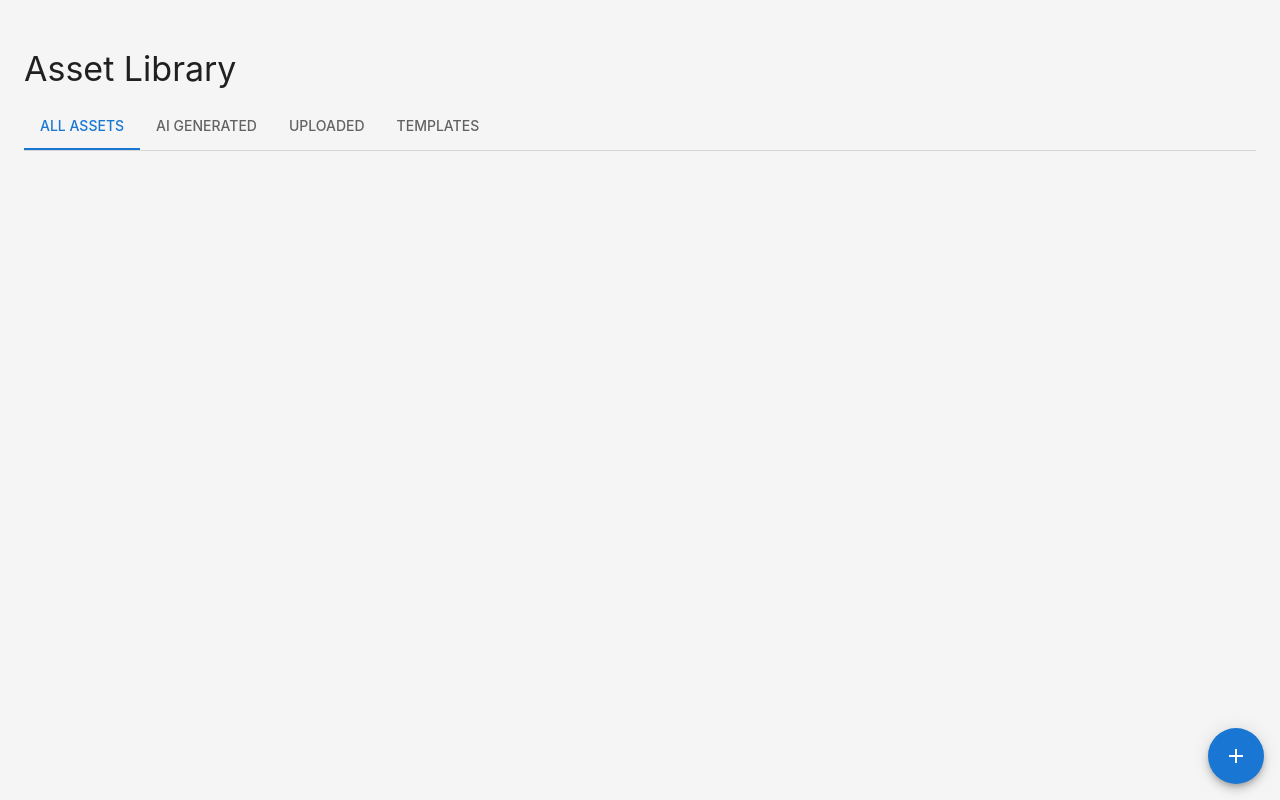
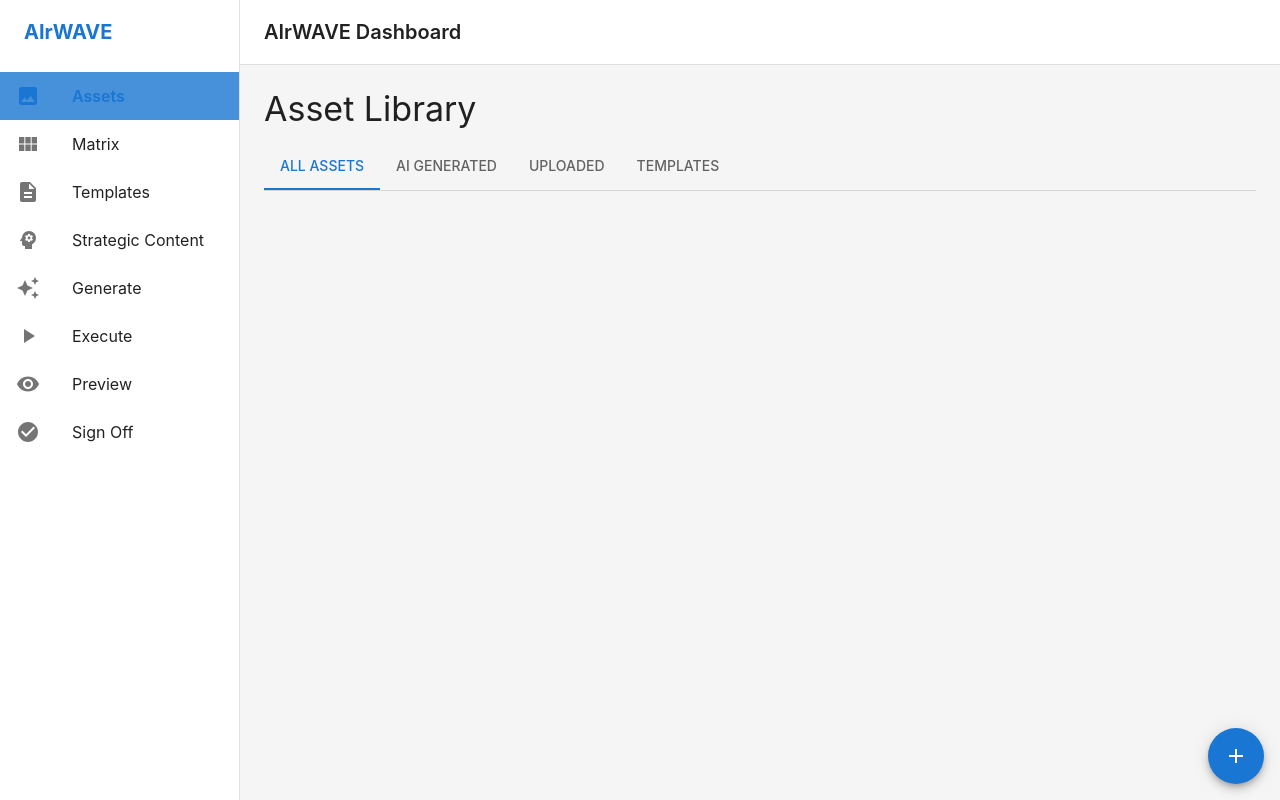
Before and after one commit to tom2tomtomtom/airflow, a Next.js app: page /assets in a window 1280 px wide. Built offline with nearby package versions, Linux system fonts and the light colour scheme.

Commit message:
Fix DashboardLayout with proper navigation and responsive design

```diff
--- a/src/components/DashboardLayout.tsx
+++ b/src/components/DashboardLayout.tsx
@@ -1,21 +1,196 @@
-import React from 'react';
+import React, { useState } from 'react';
+import {
+  AppBar,
+  Box,
+  CssBaseline,
+  Drawer,
+  IconButton,
+  List,
+  ListItem,
+  ListItemButton,
+  ListItemIcon,
+  ListItemText,
+  Toolbar,
+  Typography,
+  useTheme,
+  useMediaQuery,
+} from '@mui/material';
+import {
+  Menu as MenuIcon,
+  Dashboard as DashboardIcon,
+  Image as AssetsIcon,
+  ViewModule as MatrixIcon,
+  Description as TemplatesIcon,
+  Psychology as StrategicIcon,
+  PlayArrow as ExecuteIcon,
+  Visibility as PreviewIcon,
+  CheckCircle as SignOffIcon,
+  AutoAwesome as GenerateIcon,
+} from '@mui/icons-material';
+import { useRouter } from 'next/router';
+
+const drawerWidth = 240;
+
+const navigation = [
+  { name: 'Assets', href: '/assets', icon: AssetsIcon },
+  { name: 'Matrix', href: '/matrix', icon: MatrixIcon },
+  { name: 'Templates', href: '/templates', icon: TemplatesIcon },
+  { name: 'Strategic Content', href: '/strategic-content', icon: StrategicIcon },
+  { name: 'Generate', href: '/generate-enhanced', icon: GenerateIcon },
+  { name: 'Execute', href: '/execute', icon: ExecuteIcon },
+  { name: 'Preview', href: '/preview', icon: PreviewIcon },
+  { name: 'Sign Off', href: '/sign-off', icon: SignOffIcon },
+];
 
 export type DashboardLayoutProps = {
-  title: string;
+  title?: string;
   children: React.ReactNode;
 };
 
-/**
- * Minimal DashboardLayout wrapper for page content.
- * Customize as needed with navigation, sidebar, etc.
- */
-export const DashboardLayout = ({ title, children }: DashboardLayoutProps) => (
-  <div style={{ padding: 24 }}>
-    <header style={{ marginBottom: 24 }}>
-      <h1 style={{ fontSize: 28, fontWeight: 700 }}>{title}</h1>
-    </header>
-    <main>{children}</main>
-  </div>
-);
+export const DashboardLayout: React.FC<DashboardLayoutProps> = ({ title, children }) => {
+  const [mobileOpen, setMobileOpen] = useState(false);
+  const router = useRouter();
+  const theme = useTheme();
+  const isMobile = useMediaQuery(theme.breakpoints.down('sm'));
+
+  const handleDrawerToggle = () => {
+    setMobileOpen(!mobileOpen);
+  };
+
+  const drawer = (
+    <div>
+      <Toolbar>
+        <Typography variant="h6" noWrap component="div" sx={{ fontWeight: 700, color: 'primary.main' }}>
+          AIrWAVE
+        </Typography>
+      </Toolbar>
+      <List>
+        {navigation.map((item) => {
+          const Icon = item.icon;
+          const isActive = router.pathname === item.href;
+
+          return (
+            <ListItem key={item.name} disablePadding>
+              <ListItemButton
+                selected={isActive}
+                onClick={() => {
+                  router.push(item.href);
+                  if (isMobile) {
+                    setMobileOpen(false);
+                  }
+                }}
+                sx={{
+                  '&.Mui-selected': {
+                    backgroundColor: 'primary.light',
+                    '&:hover': {
+                      backgroundColor: 'primary.light',
+                    },
+                  },
+                }}
+              >
+                <ListItemIcon>
+                  <Icon color={isActive ? 'primary' : 'inherit'} />
+                </ListItemIcon>
+                <ListItemText
+                  primary={item.name}
+                  primaryTypographyProps={{
+                    fontWeight: isActive ? 600 : 400,
+                    color: isActive ? 'primary.main' : 'inherit',
+                  }}
+                />
+              </ListItemButton>
+            </ListItem>
+          );
+        })}
+      </List>
+    </div>
+  );
+
+  return (
+    <Box sx={{ display: 'flex' }}>
+      <CssBaseline />
+      <AppBar
+        position="fixed"
+        sx={{
+          width: { sm: `calc(100% - ${drawerWidth}px)` },
+          ml: { sm: `${drawerWidth}px` },
+          backgroundColor: 'background.paper',
+          color: 'text.primary',
+          boxShadow: 'none',
+          borderBottom: '1px solid',
+          borderColor: 'divider',
+        }}
+      >
+        <Toolbar>
+          <IconButton
+            color="inherit"
+            aria-label="open drawer"
+            edge="start"
+            onClick={handleDrawerToggle}
+            sx={{ mr: 2, display: { sm: 'none' } }}
+          >
+            <MenuIcon />
+          </IconButton>
+          <Typography variant="h6" noWrap component="div" sx={{ fontWeight: 600 }}>
+            {title || 'AIrWAVE Dashboard'}
+          </Typography>
+        </Toolbar>
+      </AppBar>
+      <Box
+        component="nav"
+        sx={{ width: { sm: drawerWidth }, flexShrink: { sm: 0 } }}
+        aria-label="navigation menu"
+      >
+        <Drawer
+          variant="temporary"
+          open={mobileOpen}
+          onClose={handleDrawerToggle}
+          ModalProps={{
+            keepMounted: true, // Better open performance on mobile.
+          }}
+          sx={{
+            display: { xs: 'block', sm: 'none' },
+            '& .MuiDrawer-paper': {
+              boxSizing: 'border-box',
+              width: drawerWidth,
+              borderRight: '1px solid',
+              borderColor: 'divider',
+            },
+          }}
+        >
+          {drawer}
+        </Drawer>
+        <Drawer
+          variant="permanent"
+          sx={{
+            display: { xs: 'none', sm: 'block' },
+            '& .MuiDrawer-paper': {
+              boxSizing: 'border-box',
+              width: drawerWidth,
+              borderRight: '1px solid',
+              borderColor: 'divider',
+            },
+          }}
+          open
+        >
+          {drawer}
+        </Drawer>
+      </Box>
+      <Box
+        component="main"
+        sx={{
+          flexGrow: 1,
+          p: 3,
+          width: { sm: `calc(100% - ${drawerWidth}px)` },
+          minHeight: '100vh',
+          backgroundColor: 'background.default',
+        }}
+      >
+        <Toolbar />
+        {children}
+      </Box>
+    </Box>
+  );
+};
 
 export default DashboardLayout;
```
